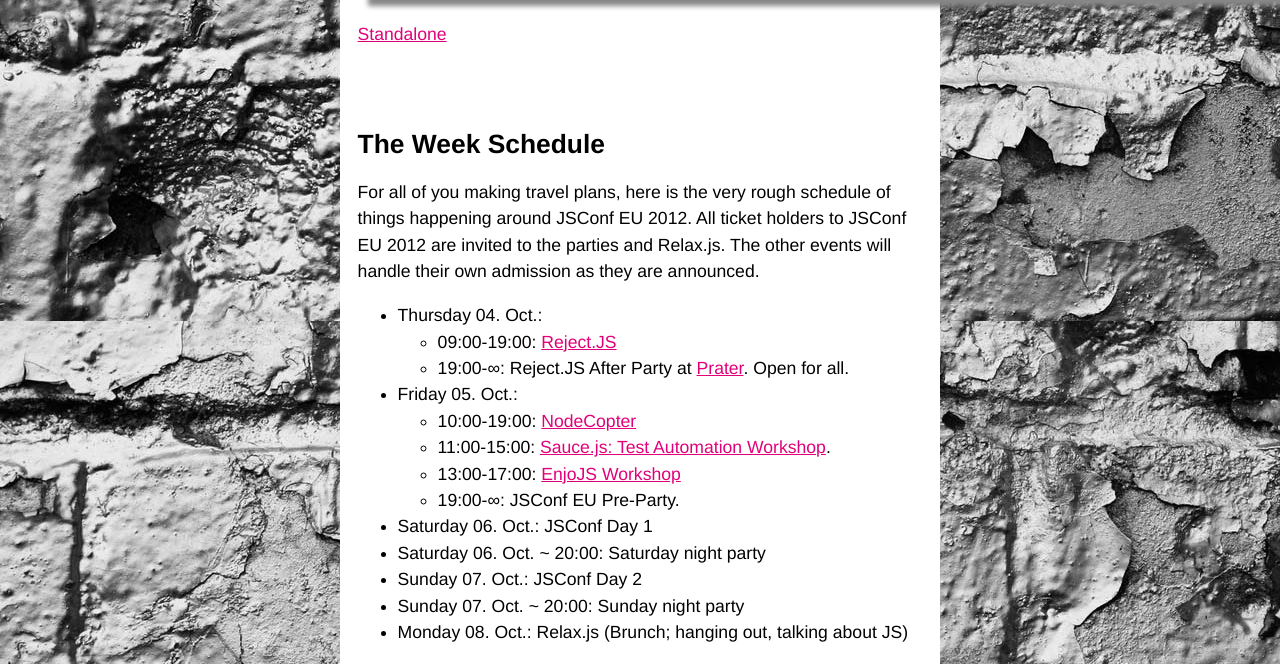
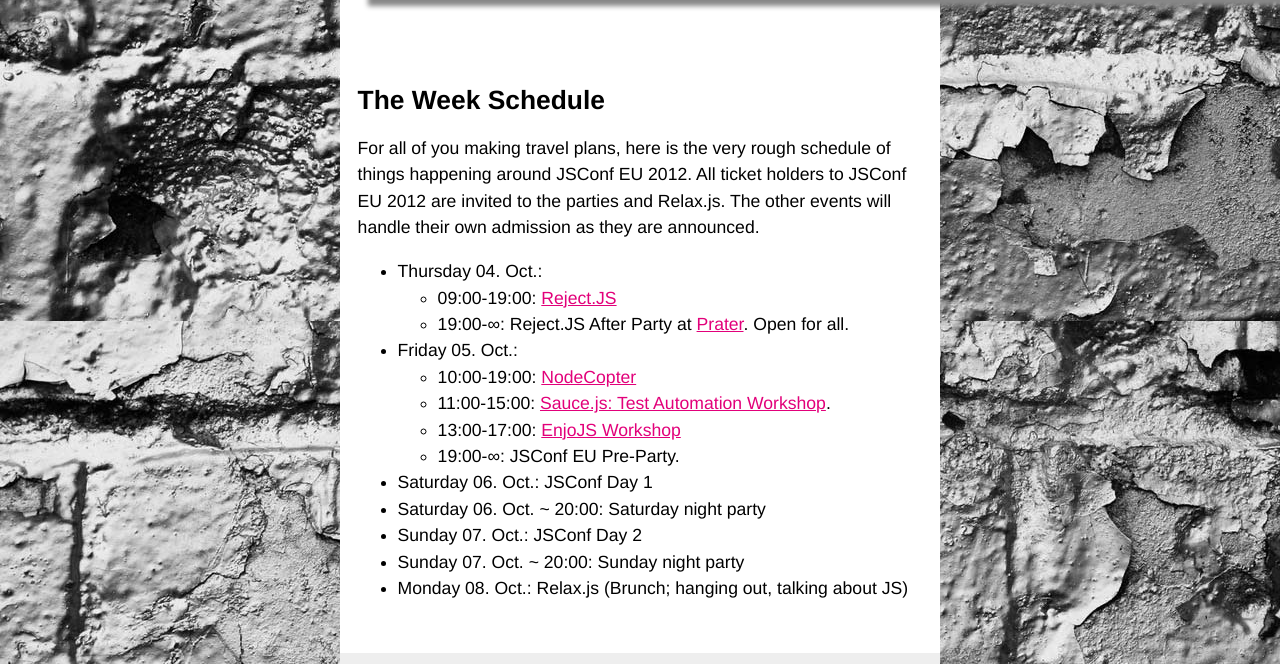
Before and after one commit to jsconf/2012.jsconf.eu, a Jekyll site: the page built from _posts/2012-07-11-very-rough-schedule.md, in a window 1280 px wide and 900 px high, scrolled down 1307 px, cut to the strip 236-900 px from the top of the window. Built offline with Jekyll 4.4.1, drawn with Linux system fonts in a browser that asks for light colours; comment, search, counter and statistics services are not loaded.

```diff
--- a/_includes/schedule.html
+++ b/_includes/schedule.html
@@ -1,3 +1,2 @@
 <iframe width="1008" height="1100" frameborder="0" src="https://docs.google.com/spreadsheet/pub?key=0AhO5JVicsAJOdG5FRTQ3VEFkbUl1c0R5UTBsUVN0dEE&amp;single=true&amp;gid=1&amp;output=html&amp;widget=true" style="margin-left:-224px;border: 1px solid #FFF;" style="box-shadow: 10px 10px 5px #888;">
 </iframe>
-<a href="https://docs.google.com/spreadsheet/pub?key=0AhO5JVicsAJOdG5FRTQ3VEFkbUl1c0R5UTBsUVN0dEE&amp;output=html" target="_blank">Standalone</a>
```
